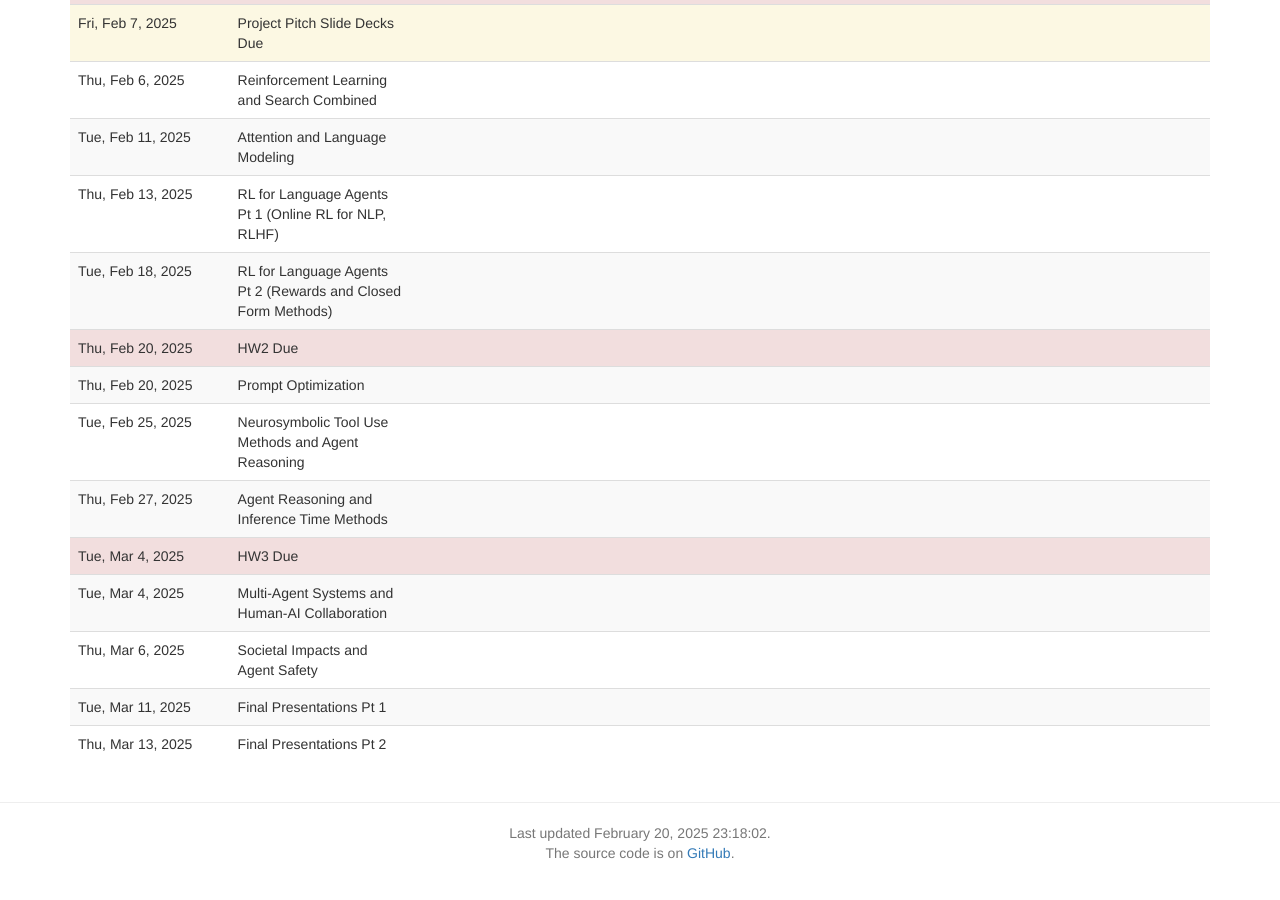
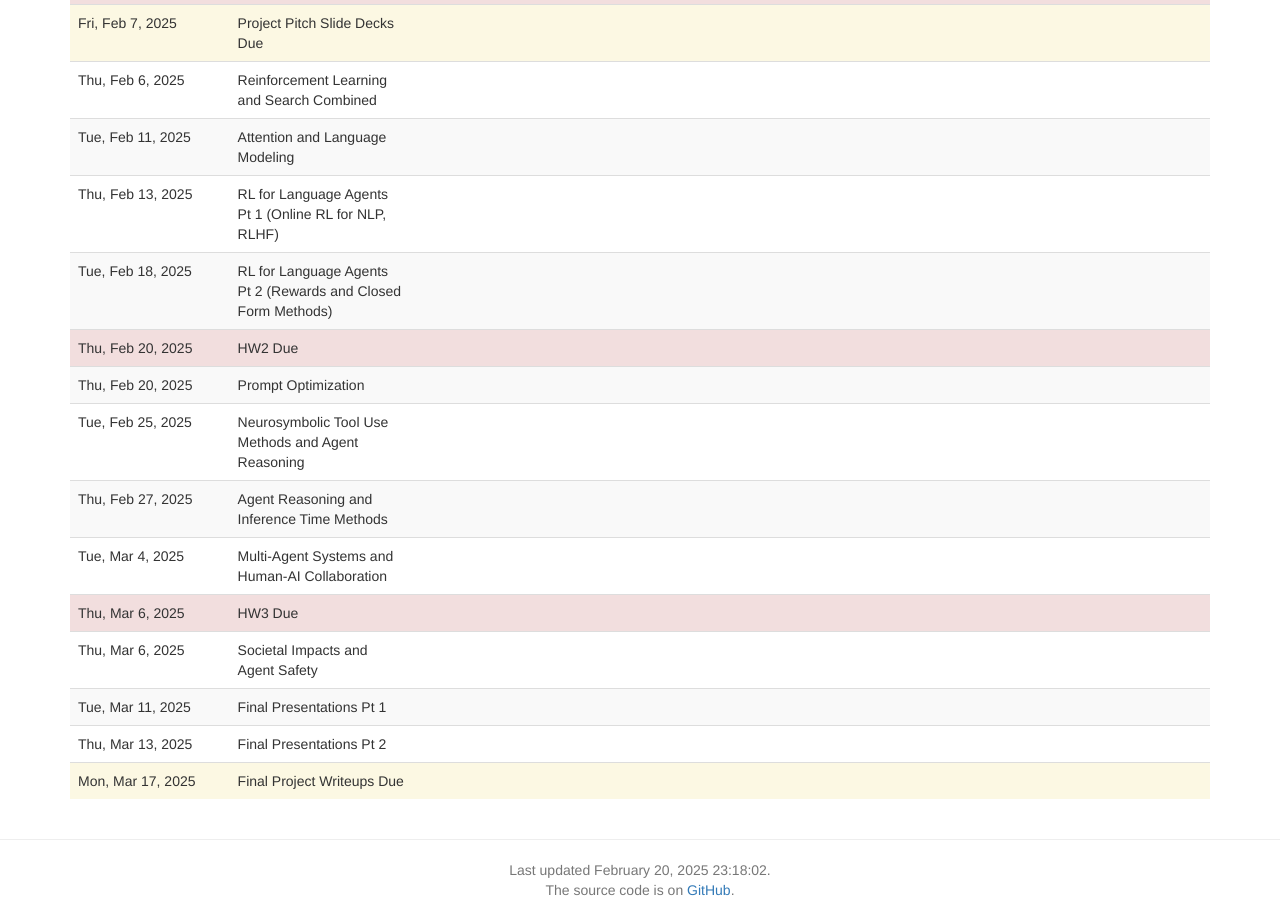
Before and after one commit to nossyd/ai-agents-course, a Jekyll site: the page built from lectures-w-modules.md, in a window 1280 px wide and 900 px high, scrolled down 720 px. Built offline with Jekyll 4.4.1, drawn with Linux system fonts in a browser that asks for light colours; nearby versions of some CDN libraries; a script that is not in the unit is left out; before the commit the page ends 1583 px from its top, so only the background shows below that.

Commit message:
schedule

```diff
--- a/_data/lectures.yaml
+++ b/_data/lectures.yaml
@@ -255,10 +255,6 @@
           authors: Gandhi et al.
 -
   date: 2025-03-04
-  title: HW3 Due
-  type: homework
--
-  date: 2025-03-04
   title: Multi-Agent Systems and Human-AI Collaboration
   recording:
   readings:
@@ -274,6 +270,10 @@
           title: A Survey on Human-AI Teaming with Large Pre-Trained Models
           url: https://arxiv.org/abs/2403.04931
           authors: Vats et al.
+-
+  date: 2025-03-06
+  title: HW3 Due
+  type: homework
 -
   date: 2025-03-06
   title: Societal Impacts and Agent Safety
@@ -309,3 +309,7 @@
   date: 2025-03-13
   title: Final Presentations Pt 2
   recording:
+-
+  date: 2025-03-17
+  title: Final Project Writeups Due
+  type: deadline
```
